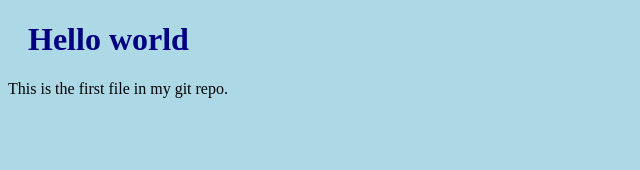
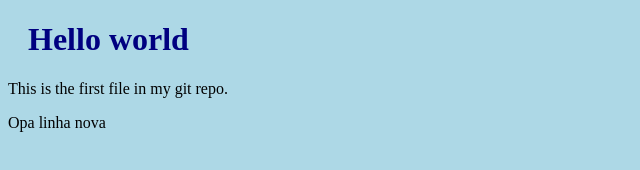
Before and after one commit to cassio645/git_w3, a plain HTML site: page index.html in a window 1280 px wide. Shown: the whole page, without its empty margins (0-640 px from the left). Drawn offline with Linux system fonts and the light colour scheme.

Commit message:
adicionei mais uma linha no index.html

```diff
--- a/index.html
+++ b/index.html
@@ -10,6 +10,7 @@
 <body>
     <h1>Hello world</h1>
     <p>This is the first file in my git repo.</p>
+    <p>Opa linha nova</p>
 
 </body>
 </html>
```
